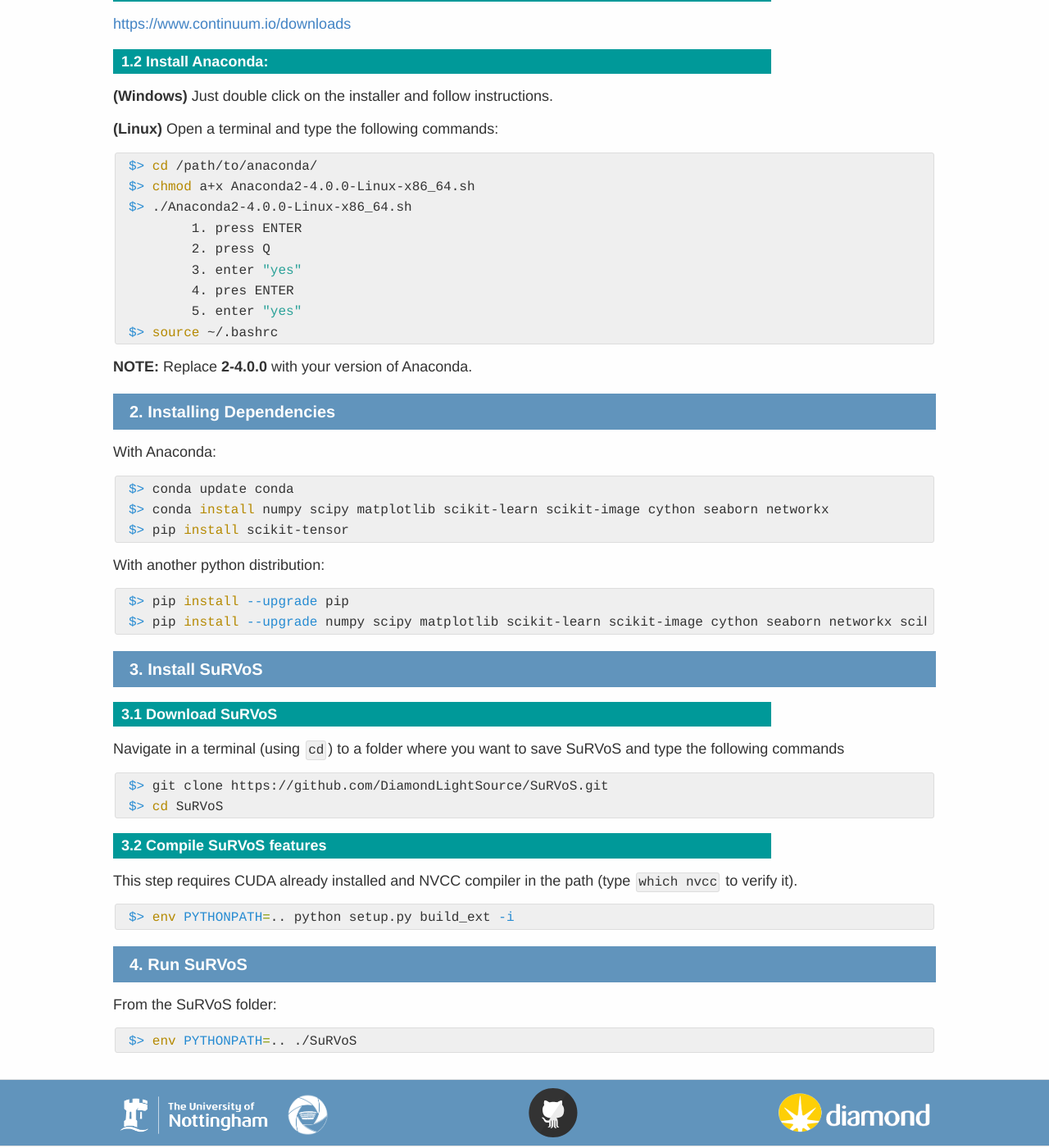
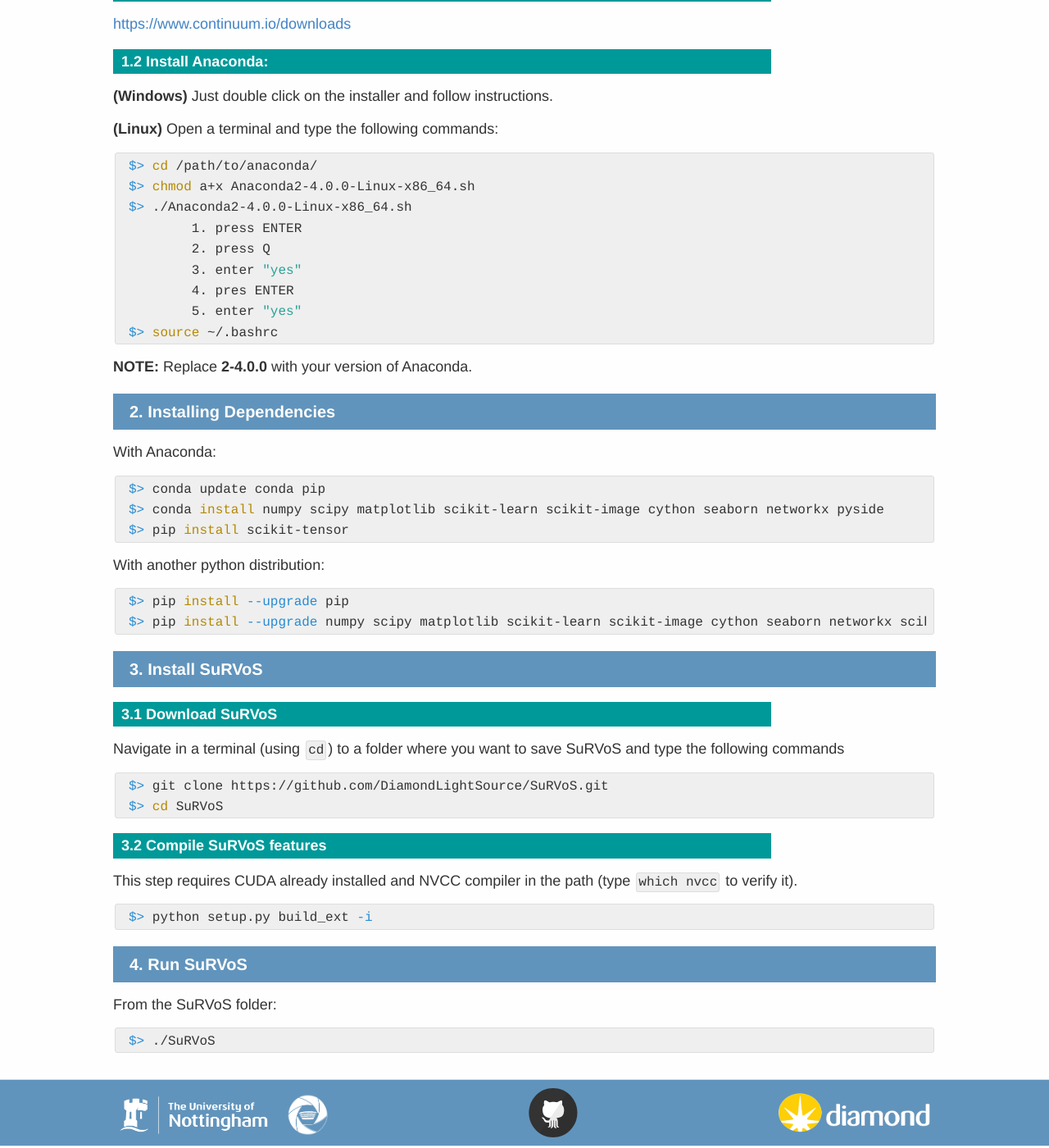
Before and after one commit to DiamondLightSource/SuRVoS, a Jekyll site: the page built from docs/installation.md, in a window 1280 px wide and 1400 px high, scrolled down 628 px. Shown: the whole window at 82% size. Built offline with Jekyll 4.4.1, drawn with Linux system fonts in a browser that asks for light colours.

Commit message:
Update installation.md
Possible improvements to the install scripts

````diff
--- a/docs/installation.md
+++ b/docs/installation.md
@@ -49,8 +49,8 @@ $> source ~/.bashrc
 With Anaconda:
 
 ```bash
-$> conda update conda
-$> conda install numpy scipy matplotlib scikit-learn scikit-image cython seaborn networkx
+$> conda update conda pip
+$> conda install numpy scipy matplotlib scikit-learn scikit-image cython seaborn networkx pyside
 $> pip install scikit-tensor
 ```
 
@@ -58,7 +58,7 @@ With another python distribution:
 
 ```bash
 $> pip install --upgrade pip
-$> pip install --upgrade numpy scipy matplotlib scikit-learn scikit-image cython seaborn networkx scikit-tensor
+$> pip install --upgrade numpy scipy matplotlib scikit-learn scikit-image cython seaborn networkx scikit-tensor pyside
 ```
 
 ## 3. Install SuRVoS
@@ -77,7 +77,7 @@ $> cd SuRVoS
 This step requires CUDA already installed and NVCC compiler in the path (type `which nvcc` to verify it).
 
 ```bash
-$> env PYTHONPATH=.. python setup.py build_ext -i
+$> python setup.py build_ext -i
 ```
 
 ## 4. Run SuRVoS
@@ -85,5 +85,5 @@ $> env PYTHONPATH=.. python setup.py build_ext -i
 From the SuRVoS folder:
 
 ```bash
-$> env PYTHONPATH=.. ./SuRVoS
+$> ./SuRVoS
 ```
````
